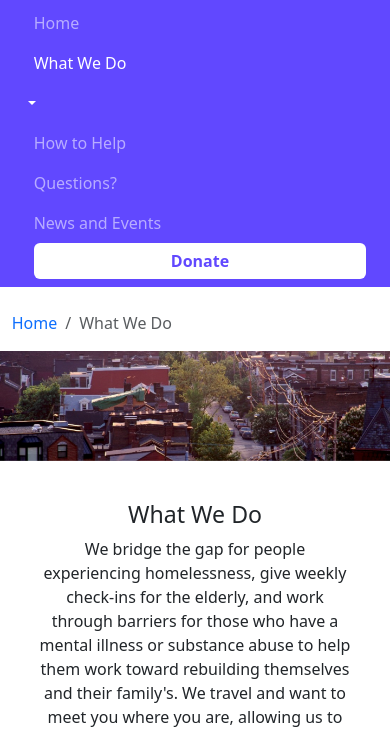
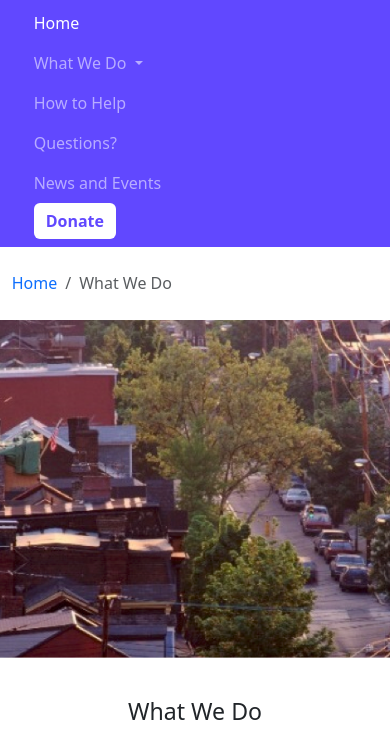
Before and after one commit to RamenBucket/cjministry, a plain HTML site: page what_we_do.html in a window 390 px wide. Both pictures are taken after a click on the button "Toggle navigation". Shown: the part 113-843 px from the top of the page. Drawn offline with nearby package versions, Linux system fonts and the light colour scheme.

Commit message:
fixed formatting of navbar and edited banner img for who we are

```diff
--- a/styles/styles.css
+++ b/styles/styles.css
@@ -1,3 +1,4 @@
+/* default */
 a {
     text-decoration: none;
 }
@@ -13,6 +14,18 @@ footer h5 {
     margin-bottom: .8em;
 }
 
+ul#learn-about, ul#help-needed {
+    list-style-type: none;
+    padding: 0;
+}
+
+/* classes */
+.banner-img {
+    width: 100vw;
+    height: 40vh;
+    object-fit: cover;
+}
+
 .bible-verse {
     background-color: #A5B7FF;
     padding: 1em;
@@ -23,6 +36,10 @@ footer h5 {
 .bible-verse p {
     text-align: center;
     padding: 1em;
+}
+
+.breadcrumb {
+    margin-bottom: 25px;
 }
 
 .btn-bible {
@@ -53,10 +70,6 @@ footer h5 {
 
 .btn-overlay {
     z-index: 10;
-    background-color: #EA4485;
-}
-
-#btn-submit {
     background-color: #EA4485;
 }
 
@@ -131,15 +144,11 @@ input {
     border-bottom: 1px solid #000;
 }
 
-#more-comments {
-    height: 150px;
-}
-
 .navbar-custom {
     background-color: #6148FF;
 }
 
-.navbar-nav>a {
+.navbar-nav .nav-item {
     margin-left: 10px;
 }
 
@@ -148,8 +157,12 @@ input {
     margin-right: 3%;
 }
 
-ul#learn-about,
-ul#help-needed {
-    list-style-type: none;
-    padding: 0;
+/* id */
+
+#btn-submit {
+    background-color: #EA4485;
 }
+
+#more-comments {
+    height: 150px;
+}
--- a/what_we_do.html
+++ b/what_we_do.html
@@ -11,7 +11,6 @@
     <!-- footer icons -->
     <link rel="stylesheet" href="https://cdnjs.cloudflare.com/ajax/libs/font-awesome/4.7.0/css/font-awesome.min.css">
 </head>
-
 <body>
     <nav class="navbar navbar-expand-lg navbar-dark navbar-custom">
         <div class="container-fluid side-margins">
@@ -23,27 +22,36 @@
                 <span class="navbar-toggler-icon"></span>
             </button>
             <div class="collapse navbar-collapse" id="navbarNavAltMarkup">
-                <div class="navbar-nav ms-auto">
-                    <a class="nav-link" href="index.html">Home</a>
-                    <a class="nav-link active" aria-current="page" href="what_we_do.html">What We Do</a>
+                <ul class="navbar-nav ms-auto">
+                    <li class="nav-item">
+                        <a class="nav-link active" aria-current="page" href="index.html">Home</a>
+                    </li>
                     <li class="nav-item dropdown">
-                        <a class="nav-link dropdown-toggle active" href="#" role="button" data-bs-toggle="dropdown"
+                        <a class="nav-link dropdown-toggle" href="#" role="button" data-bs-toggle="dropdown"
                             aria-expanded="false">
+                            What We Do
                         </a>
                         <ul class="dropdown-menu">
-                            <li><a class="dropdown-item" href="/support_for_the_elderly.html">Support for the
-                                    Elderly</a></li>
+                            <li><a class="dropdown-item" href="/what_we_do.html">What We Do</a></li>
+                            <li><a class="dropdown-item" href="/support_for_the_elderly.html">Support for the Elderly</a></li>
                             <li><a class="dropdown-item" href="/aid_for_the_homeless.html">Aid for the Homeless</a></li>
-                            <li><a class="dropdown-item" href="/mental_health_support.html">Mental Health Support</a>
-                            </li>
+                            <li><a class="dropdown-item" href="/mental_health_support.html">Mental Health Support</a></li>
                             <li><a class="dropdown-item" href="/substance_abuse_help.html">Substance Abuse Help</a></li>
                         </ul>
                     </li>
-                    <a class="nav-link" href="/how_to_help.html">How to Help</a>
-                    <a class="nav-link" href="/questions.html">Questions?</a>
-                    <a class="nav-link" href="/news_and_events.html">News and Events</a>
-                    <a class="btn btn-primary btn-custom" href="#">Donate</a>
-                </div>
+                    <li class="nav-item">
+                        <a class="nav-link" href="/how_to_help.html">How to Help</a>
+                    </li>
+                    <li class="nav-item">
+                        <a class="nav-link" href="/questions.html">Questions?</a>
+                    </li>
+                    <li class="nav-item">
+                        <a class="nav-link" href="/news_and_events.html">News and Events</a>
+                    </li>
+                    <li class="nav-item">
+                        <a class="btn btn-primary btn-custom" href="#">Donate</a>
+                    </li>
+                </ul>
             </div>
         </div>
     </nav>
@@ -54,21 +62,17 @@
             <li class="breadcrumb-item active" aria-current="page">What We Do</li>
         </ol>
     </nav>
-    <div class="row" id="top-img">
-        <img src="images/pittsburgh_2.png" alt="">
-    </div>
-    <br>
+    <img src="images/pittsburgh_2.png" alt="" class="banner-img">
+    <br> <br>
     <div class="centered-text">
         <h3>What We Do</h3>
-        <p>
-            We bridge the gap for people experiencing homelessness, give weekly check-ins for the elderly, and work
+        <p> We bridge the gap for people experiencing homelessness, give weekly check-ins for the elderly, and work
             through barriers for those who have a mental illness or substance abuse to help them work toward rebuilding
             themselves and their family's.
 
             We travel and want to meet you where you are, allowing us to lead you toward a relationship with Christ
             while providing these resources within our communities where people are most vulnerable due to lifestyle or
-            situations.
-        </p>
+            situations. </p>
     </div>
     <br>
     <div class="container">
```
Also changed, not shown: aid_for_the_homeless.html (+22 -13 lines), how_to_help.html (+21 -12 lines), index.html (+5 -10 lines), mental_health_support.html (+22 -13 lines), questions.html (+21 -12 lines), substance_abuse_help.html (+22 -13 lines), support_for_the_elderly.html (+22 -13 lines).
